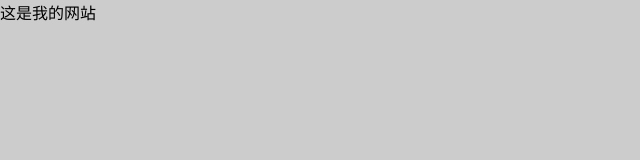
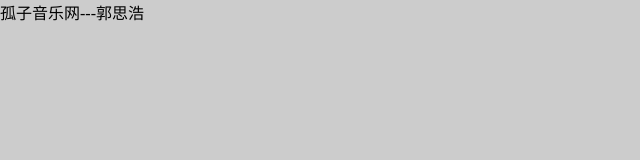
Before and after one commit to guzimusic/guzimusic.github.io, a plain HTML site: page index.html in a window 1280 px wide. Shown: the full height of the page, 0-640 px from the left. Drawn offline with Linux system fonts and the light colour scheme.

Commit message:
Update index.html

```diff
--- a/index.html
+++ b/index.html
@@ -10,7 +10,7 @@
     </style>
 </head>
 <body>
-<div class="test" id="cha"> <p class="text">这是我的网站</p> </div>
+<div class="test" id="cha"> <p class="text">孤子音乐网---郭思浩</p> </div>
 </body>
 
 <script>
```
